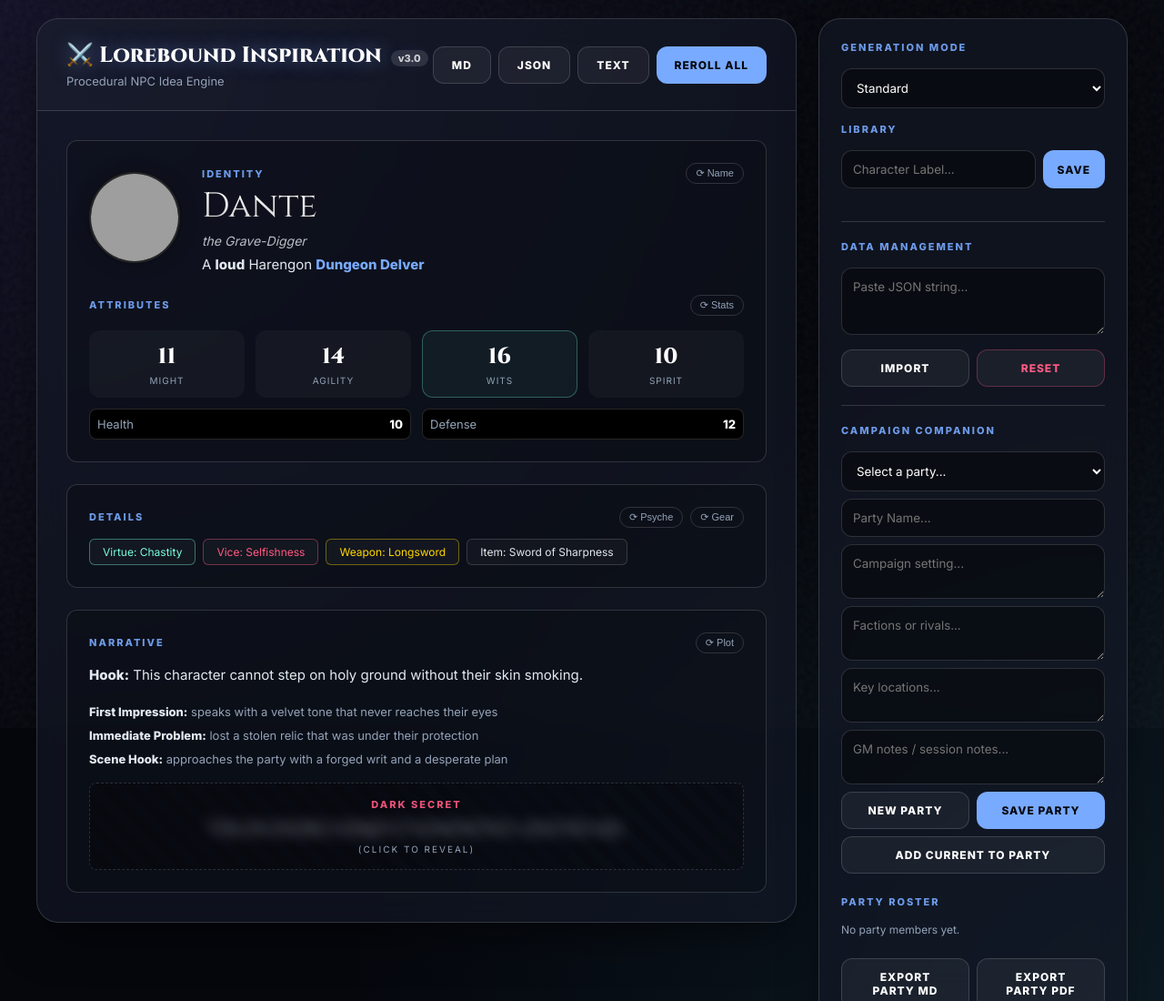
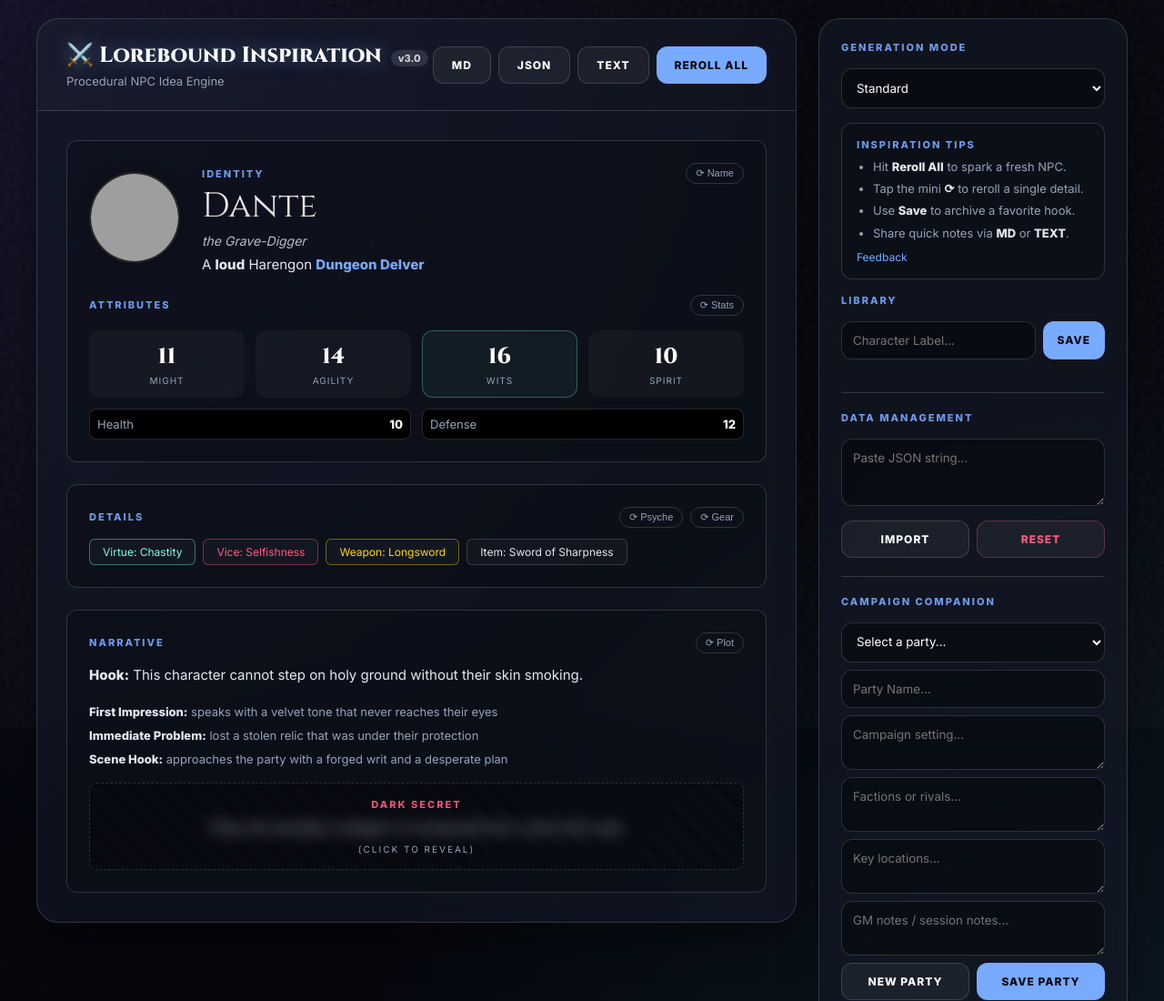
Before and after one commit to TheShield2594/rpg-character-generator, a plain HTML site: page index.html in a window 1280 px wide. Shown: the top 1100 px of the page at 91% size. Drawn offline with Linux system fonts and the light colour scheme; grey boxes are pictures that could not be loaded.

Commit message:
Add sidebar help card

```diff
--- a/index.html
+++ b/index.html
@@ -250,6 +250,19 @@ button.btn-sec:hover { background: rgba(255,255,255,0.1); }
   <aside class="glass sidebar">
     <div class="label">Generation Mode</div>
     <select id="modeSelect"></select>
+
+    <div class="card" style="padding:16px;">
+      <div class="label" style="margin-bottom:8px;">Inspiration Tips</div>
+      <ul style="margin:0; padding-left:18px; display:grid; gap:6px; font-size:13px; color:var(--muted); line-height:1.4;">
+        <li>Hit <strong style="color:var(--text);">Reroll All</strong> to spark a fresh NPC.</li>
+        <li>Tap the mini <strong style="color:var(--text);">⟳</strong> to reroll a single detail.</li>
+        <li>Use <strong style="color:var(--text);">Save</strong> to archive a favorite hook.</li>
+        <li>Share quick notes via <strong style="color:var(--text);">MD</strong> or <strong style="color:var(--text);">TEXT</strong>.</li>
+      </ul>
+      <div style="margin-top:10px; font-size:12px;">
+        <a href="#" style="color:var(--accent); text-decoration:none;">Feedback</a>
+      </div>
+    </div>
 
     <div class="label">Library</div>
     <div style="display:flex; gap:8px;">
```
